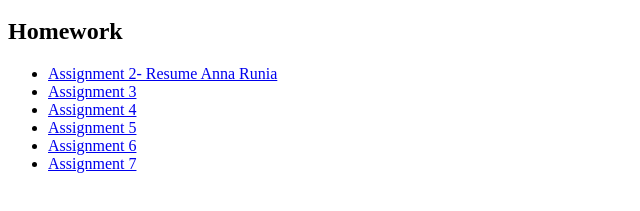
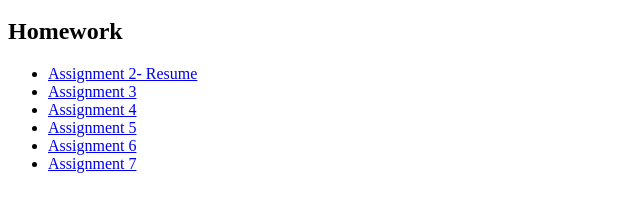
Before and after one commit to annarunia/annarunia.github.io, a plain HTML site: page index.html in a window 1280 px wide. Shown: the part 183-394 px from the top of the page, 0-640 px from the left. Drawn offline with Linux system fonts and the light colour scheme.

Commit message:
resume
resume changes

```diff
--- a/index.html
+++ b/index.html
@@ -32,7 +32,7 @@
   <h2>Homework</h2>
   <ul>
     <li>
-      <a href="homework/resume/index.html">Assignment 2- Resume Anna Runia</a>
+      <a href="homework/resume/index.html">Assignment 2- Resume</a>
     </li>
 
     <li>
```
Also changed, not shown: homework/resume/index.html (+1 -1 lines).
